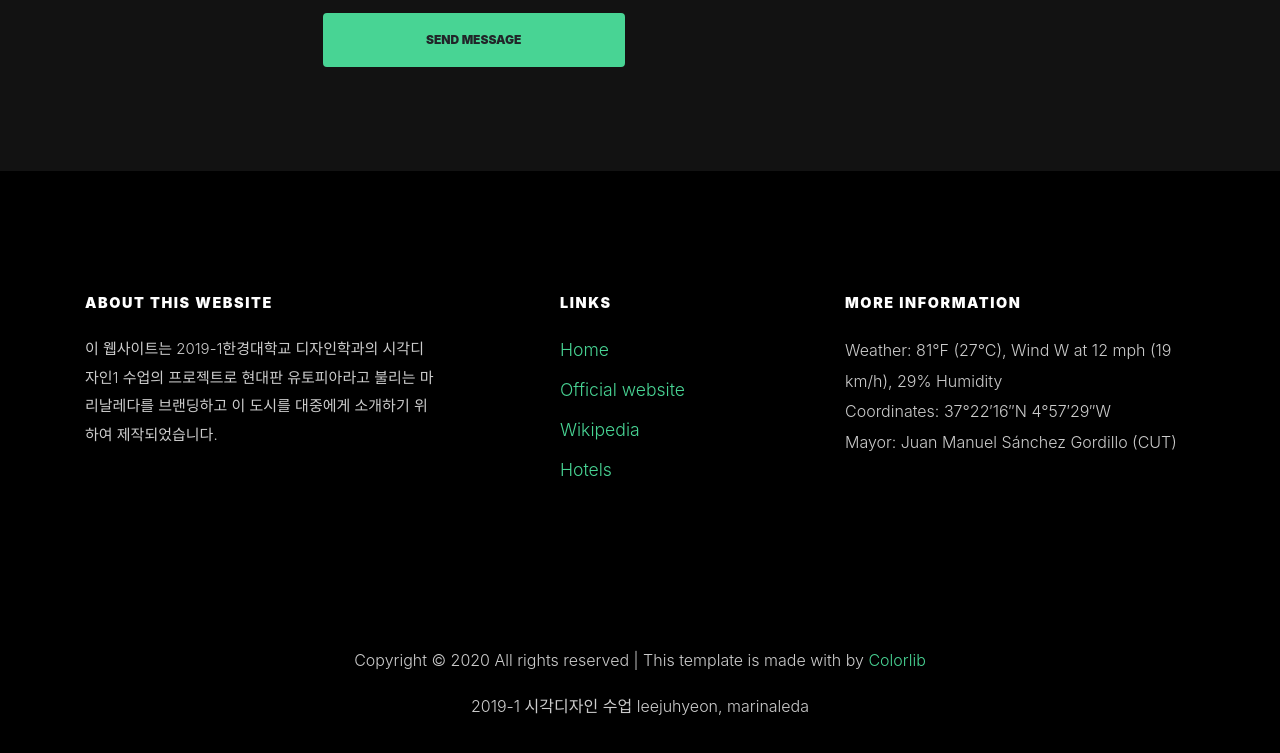
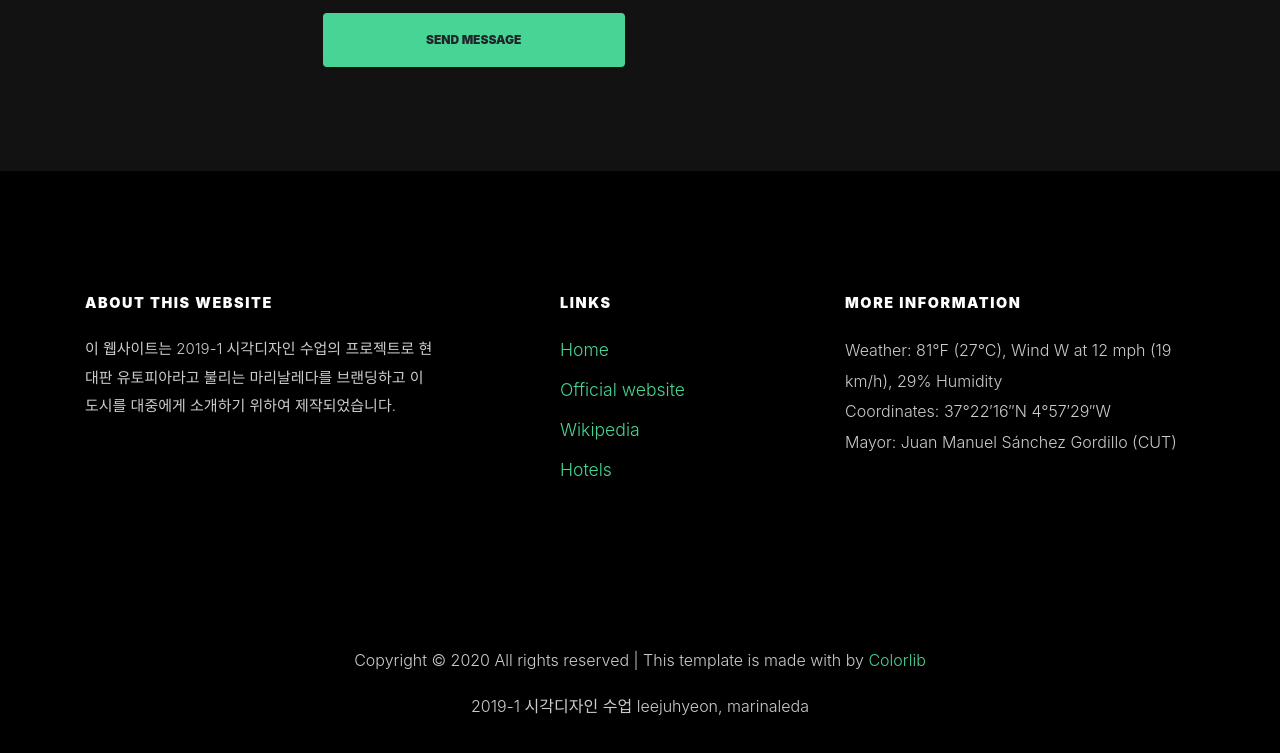
Before and after one commit to Leejuu/marinaleda, a plain HTML site: page index.html in a window 1280 px wide. Shown: the part 6266-7019 px from the top of the page. Drawn offline with Linux system fonts and the light colour scheme; files that its build step writes are made by us from their sources; some icons are missing; a web font is replaced by a local one.

Commit message:
Update index.html

```diff
--- a/index.html
+++ b/index.html
@@ -392,7 +392,7 @@
         <div class="row">
           <div class="col-md-4">
             <h3>About this website</h3>
-            <p style="font-size: 15px;">이 웹사이트는 2019-1한경대학교 디자인학과의 시각디자인1 수업의 프로젝트로 현대판 유토피아라고 불리는 마리날레다를 브랜딩하고 이 도시를 대중에게 소개하기 위하여 제작되었습니다.</p>
+            <p style="font-size: 15px;">이 웹사이트는 2019-1 시각디자인 수업의 프로젝트로 현대판 유토피아라고 불리는 마리날레다를 브랜딩하고 이 도시를 대중에게 소개하기 위하여 제작되었습니다.</p>
           </div>
 
           <div class="col-md-3 ml-auto">
```
